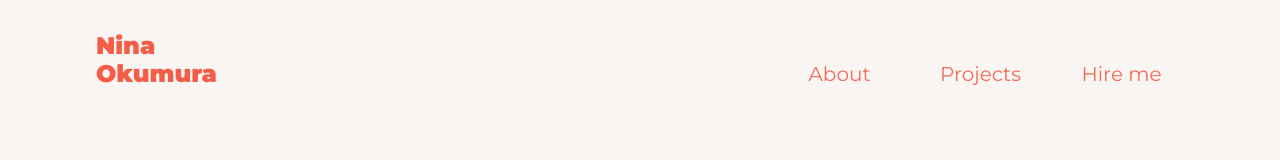
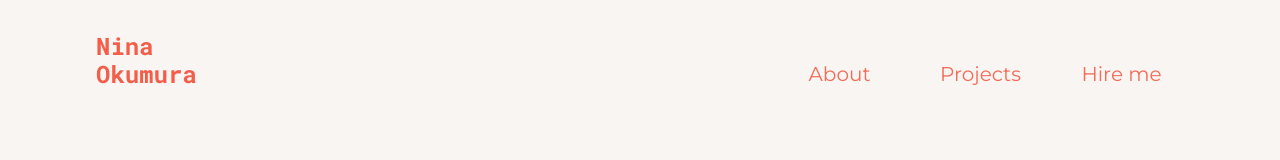
Before and after one commit to ninaokumura/portfolio-next, a Next.js app: page / in a window 1280 px wide. Shown: the top 160 px of the page. Built offline with nearby package versions, Linux system fonts and the light colour scheme.

Commit message:
fix tailwind config

```diff
--- a/tailwind.config.js
+++ b/tailwind.config.js
@@ -12,7 +12,7 @@ module.exports = {
       colors: { beige: '#f8f5f2', terracota: '#f45d48', teal: '#078080' },
       fontFamily: {
         sans: "'Montserrat', sans-serif",
-        brand: "'Roboto Mono', monospace'",
+        brand: "'Roboto Mono', monospace",
         typewriter: "'Cutive Mono', monospace",
       },
       backgroundImage: {
```
